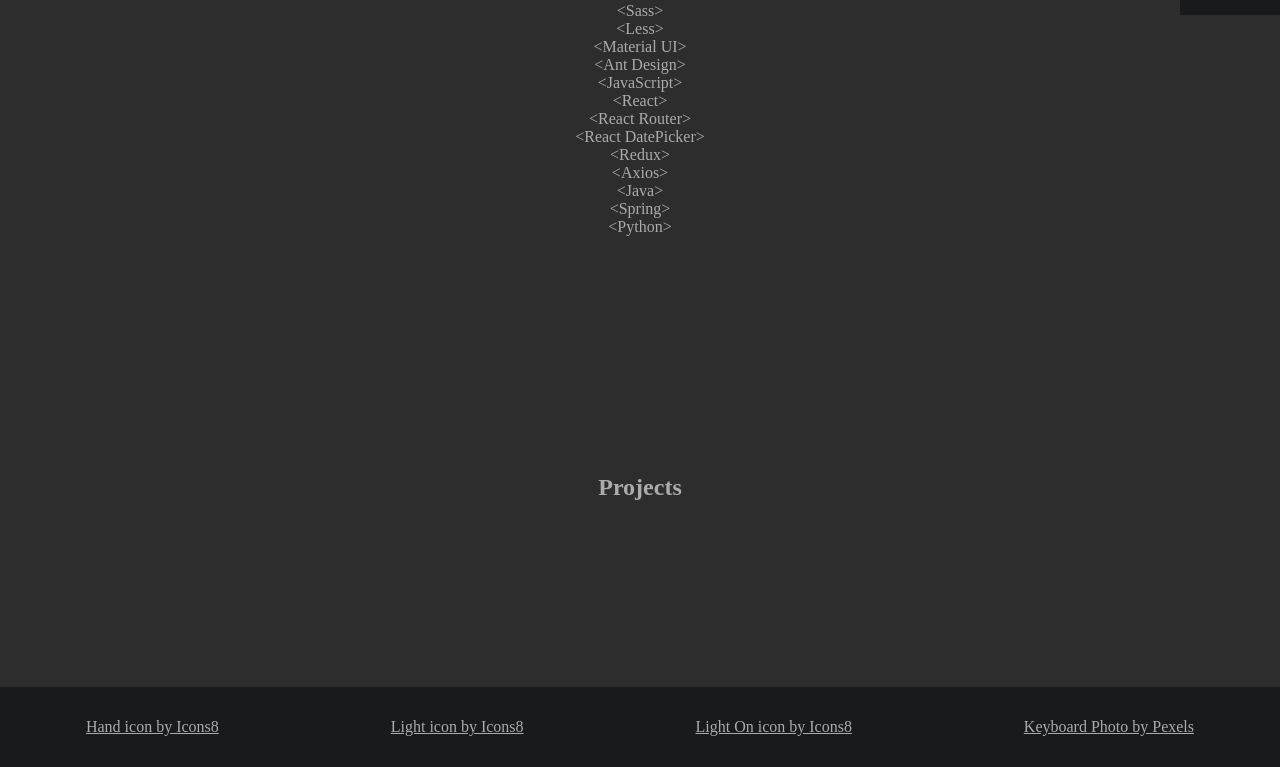
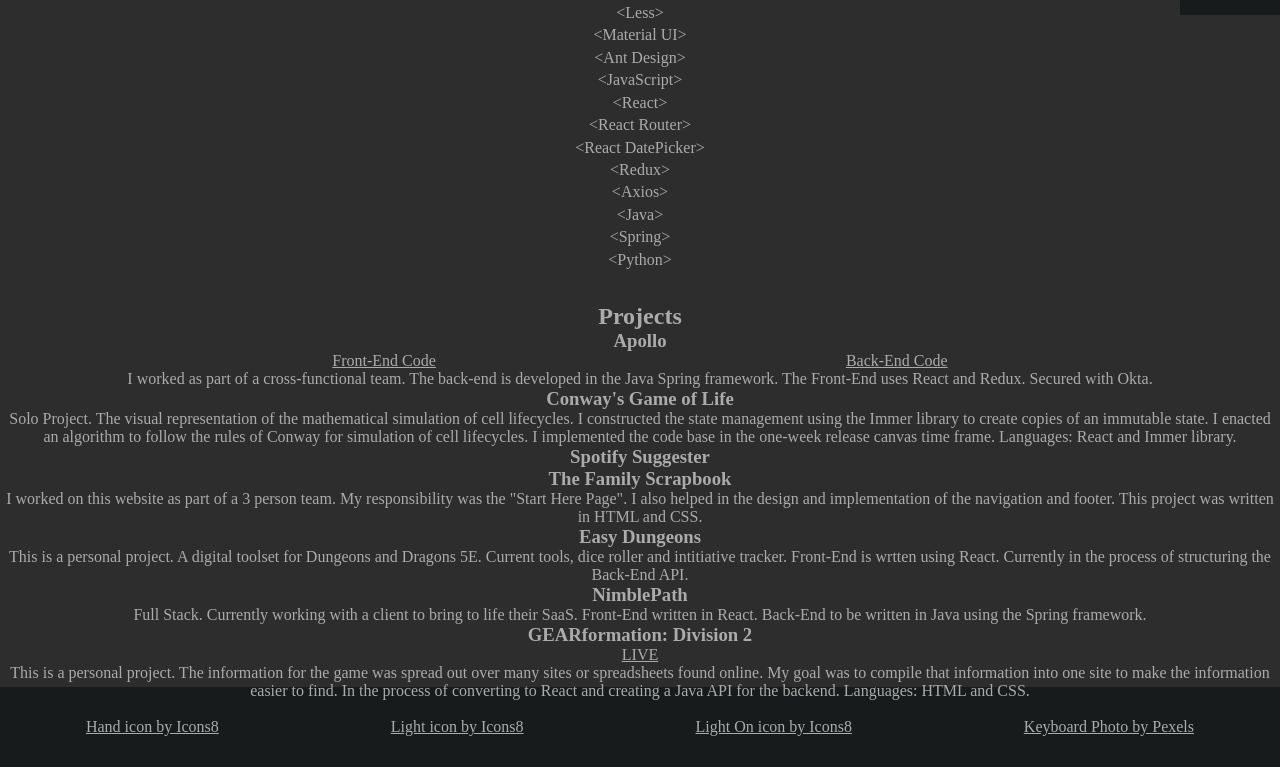
Before and after one commit to nicholas-myers/profolio, a React (Create React App) app: page / in a window 1280 px wide. Shown: the part 513-1280 px from the top of the page. Built offline with nearby package versions, Linux system fonts and the light colour scheme.

Commit message:
added some projects, some info and some links, needs to be completed later

```diff
--- a/public/index.html
+++ b/public/index.html
@@ -24,7 +24,7 @@
       work correctly both with client-side routing and a non-root public URL.
       Learn how to configure a non-root public URL by running `npm run build`.
     -->
-    <title>React App</title>
+    <title>Nick Myers: Profolio</title>
     <script src="https://kit.fontawesome.com/cb52228f52.js" crossorigin="anonymous"></script>
   </head>
   <body>
--- a/src/App.js
+++ b/src/App.js
@@ -201,31 +201,62 @@
       <Skills darkTheme={darkTheme} />
       <div className={darkTheme ? "dark-hero hero" : "light-hero hero"}>
         <h2>Projects</h2>
+        <div>
+          <h3>Apollo</h3>
+          <div style={{display: "flex", justifyContent: "space-around"}}>
+            <a href="https://github.com/Lambda-School-Labs/Labs26-Apollo-FE-TeamB">Front-End Code</a>
+            <a href="https://github.com/Lambda-School-Labs/Labs26-Apollo-BE-TeamB">Back-End Code</a>
+          </div>
+          <p>I worked as part of a cross-functional team. The back-end is developed in the Java Spring framework. The Front-End uses React and Redux. Secured with Okta.</p>
+        </div>
+        <div>
+          <h3>Conway's Game of Life</h3>
+          <p>Solo Project. The visual representation of the mathematical simulation of cell lifecycles. I constructed the state management using the Immer library to create copies of an immutable state. I enacted an algorithm to follow the rules of Conway for simulation of cell lifecycles. I implemented the code base in the one-week release canvas time frame. Languages: React and Immer library.</p>
+        </div>
+        <div>
+          <h3>Spotify Suggester</h3>
+        </div>
+        <div>
+          <h3>The Family Scrapbook</h3>
+          <p>I worked on this website as part of a 3 person team. My responsibility was the "Start Here Page". I also helped in the design and implementation of the navigation and footer. This project was written in HTML and CSS.</p>
+        </div>
+        <div>
+          <h3>Easy Dungeons</h3>
+          <p>This is a personal project. A digital toolset for Dungeons and Dragons 5E. Current tools, dice roller and intitiative tracker. Front-End is wrtten using React. Currently in the process of structuring the Back-End API.</p>
+        </div>
+        <div><h3>NimblePath</h3>
+        <p>Full Stack. Currently working with a client to bring to life their SaaS. Front-End written in React. Back-End to be written in Java using the Spring framework.</p>
+        </div>
+        <div>
+          <h3>GEARformation: Division 2</h3>
+          <a target="_blank" href="https://gearformation.netlify.app/">LIVE</a>
+          <p>This is a personal project. The information for the game was spread out over many sites or spreadsheets found online. My goal was to compile that information into one site to make the information easier to find. In the process of converting to React and creating a Java API for the backend. Languages: HTML and CSS.</p>
+        </div>
       </div>
-      <footer className={darkTheme ? "dark" : "light-footer"}>
+      <footer className={darkTheme ? "dark" : "light-header"}>
         <a
-          className={darkTheme ? "dark" : "light-footer"}
+          className={darkTheme ? "dark" : "light-header"}
           target="_blank"
           href="https://icons8.com/icon/48127/hand"
         >
           Hand icon by Icons8
         </a>
         <a
-          className={darkTheme ? "dark" : "light-footer"}
+          className={darkTheme ? "dark" : "light-header"}
           target="_blank"
           href="https://icons8.com/icon/XBJfETMfZHpS/light"
         >
           Light icon by Icons8
         </a>
         <a
-          className={darkTheme ? "dark" : "light-footer"}
+          className={darkTheme ? "dark" : "light-header"}
           target="_blank"
           href="https://icons8.com/icon/44818/light-on"
         >
           Light On icon by Icons8
         </a>
         <a
-          className={darkTheme ? "dark" : "light-footer"}
+          className={darkTheme ? "dark" : "light-header"}
           target="_blank"
           href="https://www.pexels.com/photo/computer-keyboard-34153/"
         >
--- a/src/index.scss
+++ b/src/index.scss
@@ -21,11 +21,6 @@
 }
 
 .light-header {
-  background-color: beige;
-  color: #171b1b;
-  transition: 1s;
-}
-.light-footer {
   background-color: beige;
   color: #171b1b;
   transition: 1s;
@@ -81,8 +76,9 @@
   height: 50vh;
   display: flex;
   flex-direction: column;
-  justify-content: center;
+  justify-content: space-around;
   align-items: center;
+  padding: 1em 0;
 }
 
 .dark-hero {
@@ -93,7 +89,7 @@
 .light-hero {
   background-color: white;
   transition: 1s;
-  h2, p {
+  h2, p, h3 {
     color: #171b1b;
     transition: 1s;
   }
```
